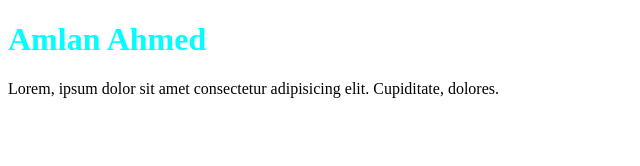
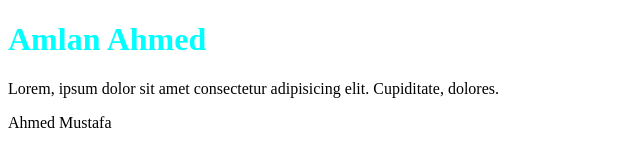
Before and after one commit to AMLAN1000/first-project, a plain HTML site: page index.html in a window 1280 px wide. Shown: the whole page, without its empty margins (0-640 px from the left). Drawn offline with Linux system fonts and the light colour scheme.

Commit message:
Update index.html

```diff
--- a/index.html
+++ b/index.html
@@ -9,5 +9,6 @@
 <body>
     <h1>Amlan Ahmed</h1>
     <p>Lorem, ipsum dolor sit amet consectetur adipisicing elit. Cupiditate, dolores.</p>
+    <p>Ahmed Mustafa</p>
 </body>
 </html>
```
